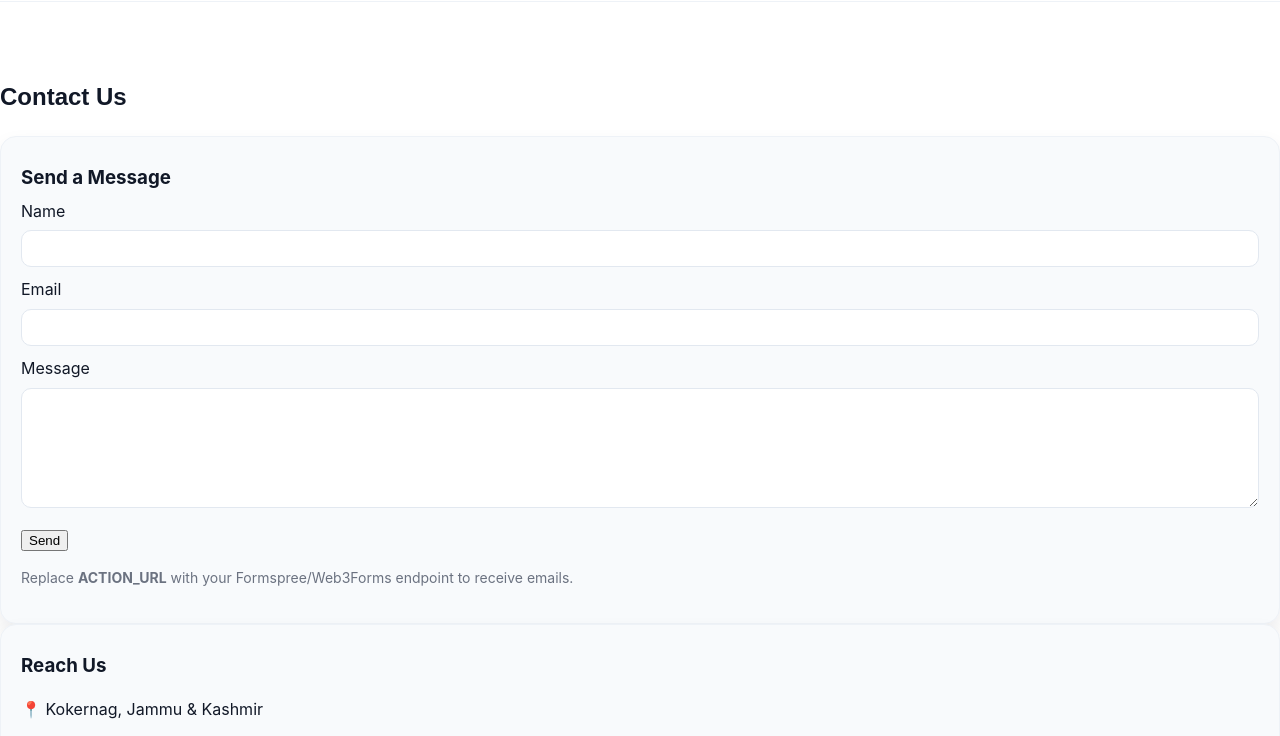
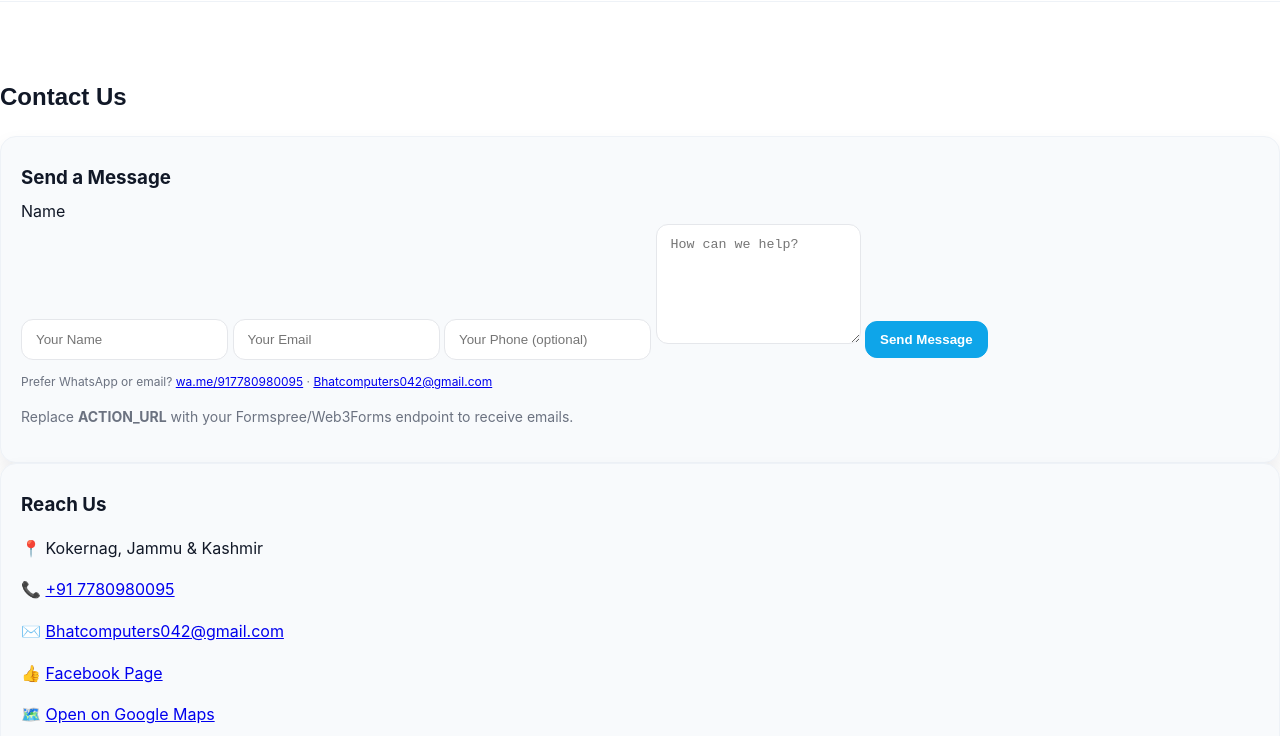
Before and after one commit to bhatcomputerkng/bhat-computers, a plain HTML site: page contact.html in a window 1280 px wide. Shown: the part 61-797 px from the top of the page. Drawn offline with Linux system fonts and the light colour scheme.

Commit message:
Update contact.html

```diff
--- a/contact.html
+++ b/contact.html
@@ -30,13 +30,29 @@
       <h3>Send a Message</h3>
       <form action="ACTION_URL" method="POST">
         <label>Name</label><br>
-        <input name="name" required style="width:100%;padding:10px;border-radius:10px;border:1px solid #e2e8f0;margin:6px 0 10px"><br>
-        <label>Email</label><br>
-        <input type="email" name="email" required style="width:100%;padding:10px;border-radius:10px;border:1px solid #e2e8f0;margin:6px 0 10px"><br>
-        <label>Message</label><br>
-        <textarea name="message" required style="width:100%;padding:10px;border-radius:10px;border:1px solid #e2e8f0;height:120px;margin:6px 0 12px"></textarea><br>
-        <button class="btn" type="submit">Send</button>
-      </form>
+        <form class="contact-form" action="https://formsubmit.co/Bhatcomputers042@gmail.com" method="POST" accept-charset="UTF-8">
+  <!-- email + redirect -->
+  <input type="hidden" name="_subject" value="New message from Bhat Computers website">
+  <input type="hidden" name="_next" value="thankyou.html">
+
+  <!-- anti-spam -->
+  <input type="text" name="_honey" style="display:none">
+  <input type="hidden" name="_captcha" value="false">
+
+  <!-- user fields -->
+  <input class="input" type="text"  name="name"    placeholder="Your Name" required>
+  <input class="input" type="email" name="email"   placeholder="Your Email" required>
+  <input class="input" type="tel"   name="phone"   placeholder="Your Phone (optional)">
+  <textarea              name="message" placeholder="How can we help?" required></textarea>
+
+  <button class="button primary" type="submit">Send Message</button>
+  <p class="small">
+    Prefer WhatsApp or email?
+    <a href="https://wa.me/917780980095">wa.me/917780980095</a> ·
+    <a href="mailto:Bhatcomputers042@gmail.com">Bhatcomputers042@gmail.com</a>
+  </p>
+</form>
+
       <p class="note">Replace <b>ACTION_URL</b> with your Formspree/Web3Forms endpoint to receive emails.</p>
     </div>
     <div class="card">
```
